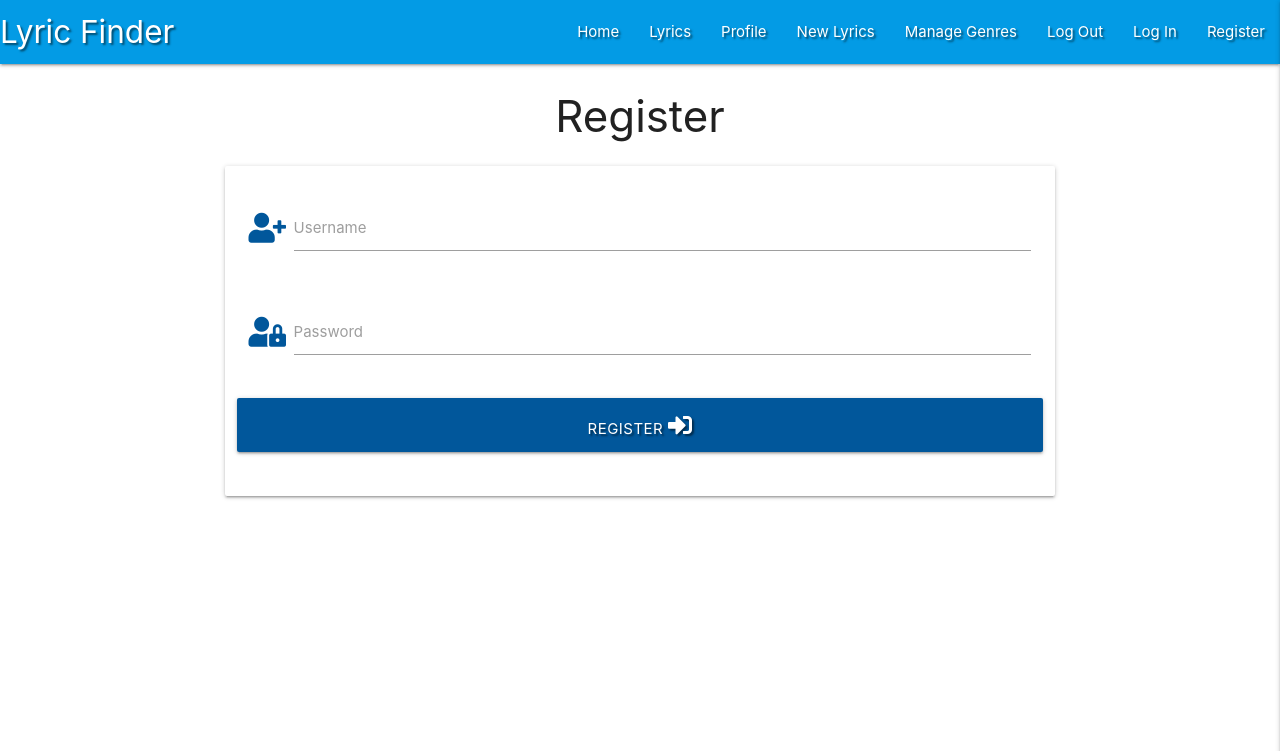
After one commit to J0hn1975/MS3-LyricFinder, a Flask app: page /register in a window 1280 px wide. The commit adds this page. Shown: the top 751 px of the page. Run offline with Flask 2, Linux system fonts and the light colour scheme; some libraries are stand-ins or nearby versions.

Commit message:
Add Register template

```diff
--- a/app.py
+++ b/app.py
@@ -4,6 +4,7 @@ from flask import (
     redirect, request, session, url_for)
 from flask_pymongo import PyMongo
 from bson.objectid import ObjectId
+from werkzeug.security import generate_password_hash, check_password_hash
 if os.path.exists("env.py"):
     import env
 
@@ -20,8 +21,12 @@ mongo = PyMongo(app)
 @app.route("/")
 @app.route("/get_lyrics")
 def get_lyrics():
-    lyrics = mongo.db.lyrics.find()
-    return render_template("lyrics.html", lyrics=lyrics)
+    lyric = mongo.db.lyrics.find()
+    return render_template("lyrics.html", lyric=lyric)
+
+@app.route("/register", methods=["GET", "POST"])
+def register():
+    return render_template("register.html")
 
 
 if __name__ == "__main__":
--- a/templates/base.html
+++ b/templates/base.html
@@ -26,7 +26,7 @@
                 <li><a href="#">Manage Genres</a></li>
                 <li><a href="#">Log Out</a></li>
                 <li><a href="#">Log In</a></li>
-                <li><a href="#">Register</a></li>
+                <li><a href="{{ url_for('register') }}">Register</a></li>
               </ul>
             </div>
           </nav>
@@ -35,13 +35,13 @@
           <ul class="sidenav" id="mobile-demo">
               <li><h4 class="center-align light-blue-text text-darken-4">Lyric Finder</h4></li>
                 <li><a href="#">Home</a></li>
-                <li><a href="#">Lyrics</a></li>
+                <li><a href="{{ url_for('get_lyrics')}}">Lyrics</a></li>
                 <li><a href="#">Profile</a></li>
                 <li><a href="#">New Lyrics</a></li>
                 <li><a href="#">Manage Genres</a></li>
                 <li><a href="#">Log Out</a></li>
                 <li><a href="#">Log In</a></li>
-                <li><a href="#">Register</a></li>
+                <li><a href="{{ url_for('register') }}">Register</a></li>
           </ul>
     </header>
 
--- /dev/null
+++ b/templates/register.html
@@ -0,0 +1,35 @@
+{% extends "base.html" %}
+{% block content %}
+
+    <h3 class="center-align">Register</h3>
+
+    <div class="row">
+        <form class="col s12 m8 offset-m2" method="POST" action="{{ url_for('register') }}">
+            <div class="card-panel">
+                <!-- username -->
+                <div class="row">
+					<div class="input-field col s12">
+						<i class="fas fa-user-plus prefix light-blue-text text-darken-4"></i>
+						<input id="username" name="username" type="text" class="validate">
+						<label for="username">Username</label>
+					</div>
+                </div>
+                <!-- passowrd -->
+                <div class="row">
+                    <div class="input-field col s12">
+						<i class="fas fa-user-lock prefix light-blue-text text-darken-4"></i>
+                        <input id="password" name="password" type="password" class="validate">
+                        <label for="password">Password</label>
+                    </div>
+                </div>
+                <!-- register -->
+                <div class="row">
+                    <button type="submit" class="col s12 btn-large light-blue darken-4 text-shadow">
+                        Register <i class="fas fa-sign-in-alt"></i>
+                    </button>
+                </div>
+            </div>
+        </form>
+    </div>
+
+{% endblock %}
```
